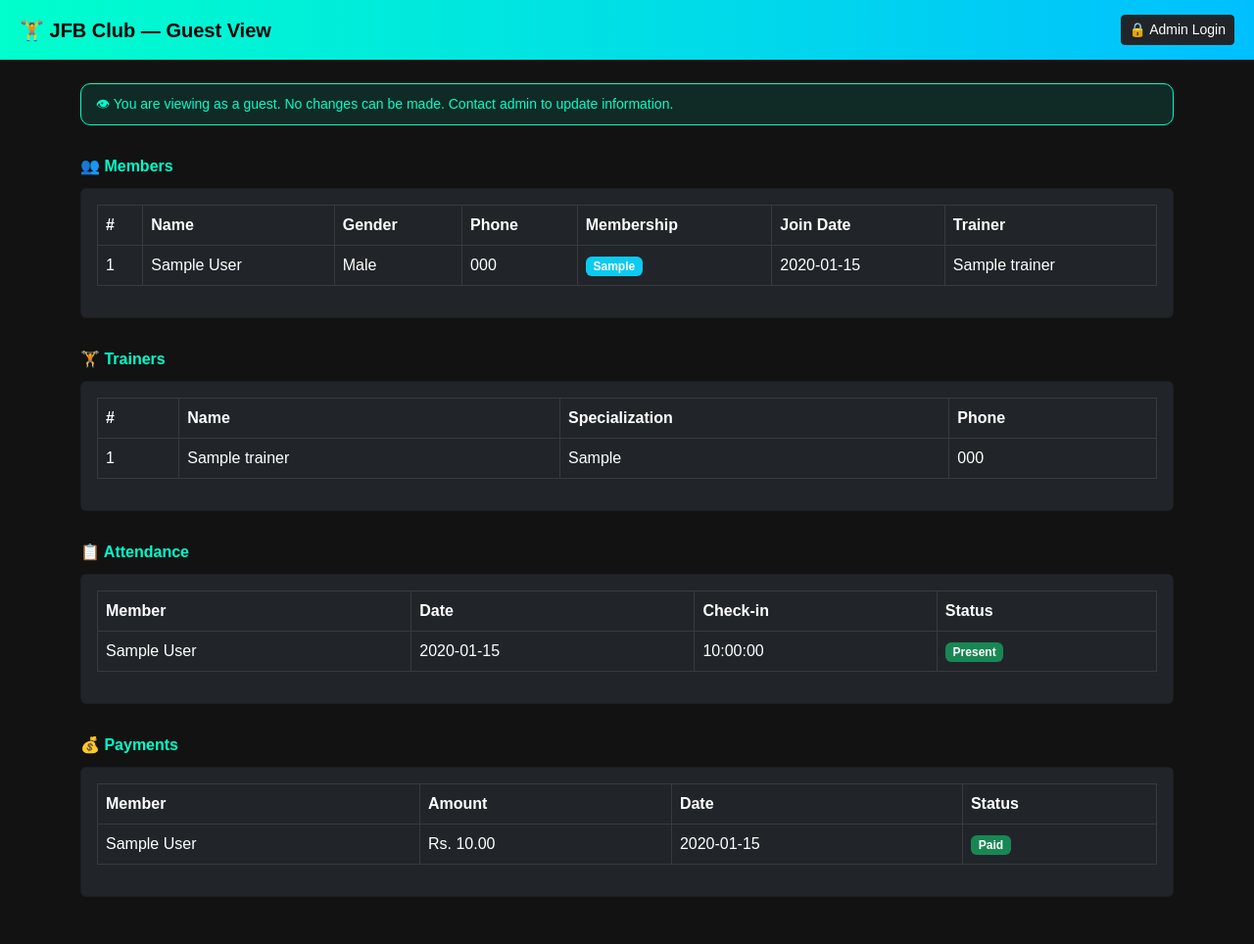
After one commit to huzaifakhanrshk-cmyk/GymFitnessDB, a Flask app: page /guest in a window 1280 px wide. The commit adds this page. Shown: the whole page at 98% size. Run offline with Flask 3, Linux system fonts and the light colour scheme; tables that the repository leaves empty hold one stand-in row (values such as "Sample post"); data that the repository does not hold is empty.

Commit message:
Add guest view with read-only access

```diff
--- a/app.py
+++ b/app.py
@@ -177,7 +177,7 @@ def attendance():
     return render_template("attendance.html", data=data)
 
 
-# ---------------- TRAINERS ----------------
+
 # ---------------- TRAINERS ----------------
 @app.route('/trainers')
 @login_required
@@ -243,6 +243,45 @@ def payments():
     db.close()
     return render_template("payments.html", data=data)
 
+    # ---------------- GUEST VIEW ----------------
+@app.route('/guest')
+def guest():
+    db = get_db()
+    cursor = db.cursor()
+
+    cursor.execute("""
+        SELECT m.member_id, m.full_name, m.gender, m.phone, m.membership_type, m.join_date,
+               COALESCE(MAX(t.trainer_name), 'Not Assigned')
+        FROM Members m
+        LEFT JOIN Workout_Plans wp ON m.member_id = wp.member_id
+        LEFT JOIN Trainers t ON wp.trainer_id = t.trainer_id
+        GROUP BY m.member_id, m.full_name, m.gender, m.phone, m.membership_type, m.join_date
+    """)
+    members = cursor.fetchall()
+
+    cursor.execute("SELECT * FROM Trainers")
+    trainers = cursor.fetchall()
+
+    cursor.execute("""
+        SELECT m.full_name, a.attendance_date, a.check_in_time, a.status
+        FROM Attendance a
+        JOIN Members m ON m.member_id = a.member_id
+        ORDER BY a.attendance_date DESC
+    """)
+    attendance = cursor.fetchall()
+
+    cursor.execute("""
+        SELECT m.full_name, p.amount, p.payment_date, p.payment_status
+        FROM Payments p
+        JOIN Members m ON m.member_id = p.member_id
+        ORDER BY p.payment_date DESC
+    """)
+    payments = cursor.fetchall()
+
+    db.close()
+    return render_template("guest.html", members=members, trainers=trainers,
+                           attendance=attendance, payments=payments)
+
 
 # ---------------- RUN APP ----------------
 if __name__ == '__main__':
--- /dev/null
+++ b/templates/guest.html
@@ -0,0 +1,141 @@
+<!DOCTYPE html>
+<html>
+<head>
+    <title>JFB Club — Guest View</title>
+    <meta name="viewport" content="width=device-width, initial-scale=1.0">
+    <link href="https://cdn.jsdelivr.net/npm/bootstrap@5.3.0/dist/css/bootstrap.min.css" rel="stylesheet">
+    <style>
+        body { background-color: #121212; color: white; font-family: Arial; }
+        .top-bar { background: linear-gradient(to right, #00ffcc, #00bfff);
+                   padding: 15px 20px; color: black; font-weight: bold; font-size: 20px;
+                   display: flex; justify-content: space-between; align-items: center; }
+        .section-title { color: #00ffcc; font-weight: bold; margin: 30px 0 10px; }
+        .table { color: white; }
+        .badge-info { background-color: #00bfff; }
+        .guest-note { background: rgba(0,255,204,0.1); border: 1px solid #00ffcc;
+                      border-radius: 10px; padding: 10px 15px; color: #00ffcc;
+                      margin-bottom: 20px; font-size: 14px; }
+    </style>
+</head>
+<body>
+
+<div class="top-bar">
+    🏋 JFB Club — Guest View
+    <a href="/login" class="btn btn-dark btn-sm">🔒 Admin Login</a>
+</div>
+
+<div class="container mt-4">
+
+    <div class="guest-note">
+        👁 You are viewing as a guest. No changes can be made. Contact admin to update information.
+    </div>
+
+    <!-- MEMBERS -->
+    <div class="section-title">👥 Members</div>
+    <div class="card bg-dark p-3 mb-4">
+        <div class="table-responsive">
+            <table class="table table-dark table-hover table-bordered">
+                <thead>
+                    <tr>
+                        <th>#</th>
+                        <th>Name</th>
+                        <th>Gender</th>
+                        <th>Phone</th>
+                        <th>Membership</th>
+                        <th>Join Date</th>
+                        <th>Trainer</th>
+                    </tr>
+                </thead>
+                <tbody>
+                    {% for m in members %}
+                    <tr>
+                        <td>{{ m[0] }}</td>
+                        <td>{{ m[1] }}</td>
+                        <td>{{ m[2] }}</td>
+                        <td>{{ m[3] }}</td>
+                        <td><span class="badge bg-info">{{ m[4] }}</span></td>
+                        <td>{{ m[5] }}</td>
+                        <td>{{ m[6] }}</td>
+                    </tr>
+                    {% endfor %}
+                </tbody>
+            </table>
+        </div>
+    </div>
+
+    <!-- TRAINERS -->
+    <div class="section-title">🏋 Trainers</div>
+    <div class="card bg-dark p-3 mb-4">
+        <div class="table-responsive">
+            <table class="table table-dark table-hover table-bordered">
+                <thead>
+                    <tr><th>#</th><th>Name</th><th>Specialization</th><th>Phone</th></tr>
+                </thead>
+                <tbody>
+                    {% for t in trainers %}
+                    <tr>
+                        <td>{{ t[0] }}</td>
+                        <td>{{ t[1] }}</td>
+                        <td>{{ t[2] }}</td>
+                        <td>{{ t[3] }}</td>
+                    </tr>
+                    {% endfor %}
+                </tbody>
+            </table>
+        </div>
+    </div>
+
+    <!-- ATTENDANCE -->
+    <div class="section-title">📋 Attendance</div>
+    <div class="card bg-dark p-3 mb-4">
+        <div class="table-responsive">
+            <table class="table table-dark table-hover table-bordered">
+                <thead>
+                    <tr><th>Member</th><th>Date</th><th>Check-in</th><th>Status</th></tr>
+                </thead>
+                <tbody>
+                    {% for a in attendance %}
+                    <tr>
+                        <td>{{ a[0] }}</td>
+                        <td>{{ a[1] }}</td>
+                        <td>{{ a[2] }}</td>
+                        <td>
+                            {% if a[3] == 'Present' %}
+                                <span class="badge bg-success">Present</span>
+                            {% else %}
+                                <span class="badge bg-danger">Absent</span>
+                            {% endif %}
+                        </td>
+                    </tr>
+                    {% endfor %}
+                </tbody>
+            </table>
+        </div>
+    </div>
+
+    <!-- PAYMENTS -->
+    <div class="section-title">💰 Payments</div>
+    <div class="card bg-dark p-3 mb-5">
+        <div class="table-responsive">
+            <table class="table table-dark table-hover table-bordered">
+                <thead>
+                    <tr><th>Member</th><th>Amount</th><th>Date</th><th>Status</th></tr>
+                </thead>
+                <tbody>
+                    {% for p in payments %}
+                    <tr>
+                        <td>{{ p[0] }}</td>
+                        <td>Rs. {{ p[1] }}</td>
+                        <td>{{ p[2] }}</td>
+                        <td><span class="badge bg-success">{{ p[3] }}</span></td>
+                    </tr>
+                    {% endfor %}
+                </tbody>
+            </table>
+        </div>
+    </div>
+
+</div>
+
+</body>
+</html>
```
Also changed, not shown: templates/login.html (+7 -0 lines).
